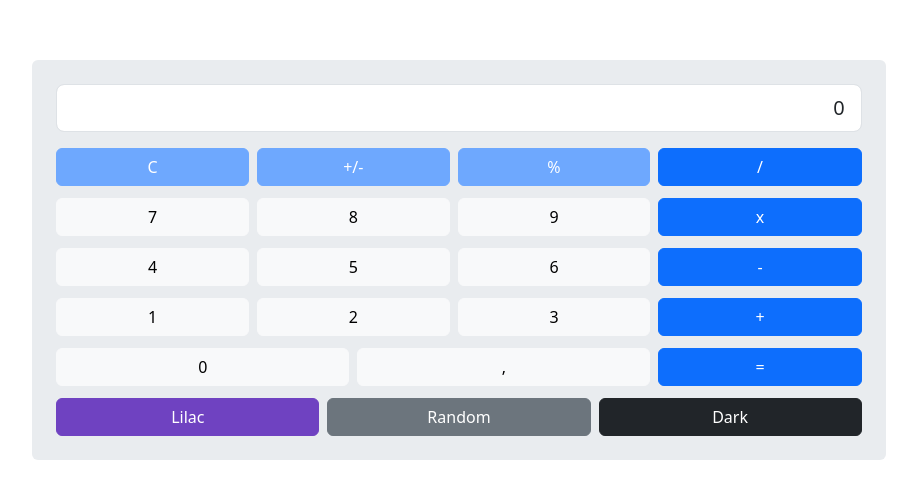
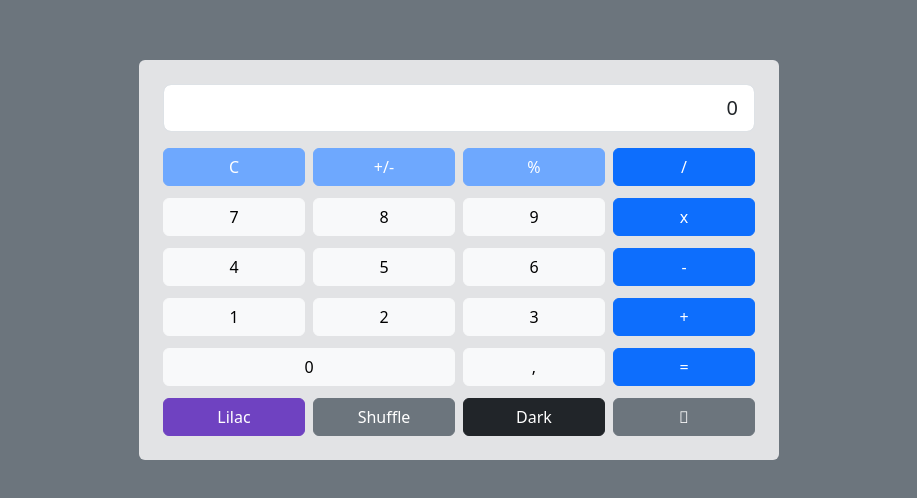
Before and after one commit to Egesiapres/calculator-app, a website built with webpack: page src/index.html in a window 1280 px wide. Shown: the part 140-638 px from the top of the page, without its empty margins (181-1098 px from the left). Built offline with nearby package versions, Linux system fonts and the light colour scheme.

Commit message:
implementing a better layour and adding .gitignore

```diff
--- a/src/index.html
+++ b/src/index.html
@@ -14,10 +14,13 @@
     <title>Calculator</title>
   </head>
 
-  <body>
-    <div class="d-flex justify-content-center align-items-center" style="height: 100vh">
-      <div class="col-8 p-3 bg-body-secondary rounded">
-        <form class="row justify-content-center p-2">
+  <body class="bg-secondary">
+    <div
+      class="d-flex justify-content-center align-items-center"
+      style="height: 100vh"
+    >
+      <div class="col-6 p-3 bg-secondary-subtle rounded">
+        <form class="row p-2">
           <div class="col">
             <input
               type="tel"
@@ -54,7 +57,7 @@
           </button>
           <button
             type="button"
-            class="btn btn-primary col-3 m-1"
+            class="btn btn-primary col m-1"
             id="div"
             value="/"
           >
@@ -88,14 +91,14 @@
           </button>
           <button
             type="button"
-            class="btn btn-primary col-3 m-1"
+            class="btn btn-primary col m-1"
             id="mul"
             value="x"
           >
             x
           </button>
         </div>
-        <div class="row justify-content-center m-1">
+        <div class="row m-1">
           <button
             type="button"
             class="btn btn-light col m-1"
@@ -122,14 +125,14 @@
           </button>
           <button
             type="button"
-            class="btn btn-primary col-3 m-1"
+            class="btn btn-primary col m-1"
             id="minus"
             value="-"
           >
             -
           </button>
         </div>
-        <div class="row justify-content-center m-1">
+        <div class="row m-1">
           <button
             type="button"
             class="btn btn-light col m-1"
@@ -156,22 +159,25 @@
           </button>
           <button
             type="button"
-            class="btn btn-primary col-3 m-1"
+            class="btn btn-primary col m-1"
             id="plus"
             value="+"
           >
             +
           </button>
         </div>
-        <div class="row justify-content-center m-1">
+        <div class="row m-1">
+          <div class="col-6 ps-0 pe-2">
             <button
               type="button"
-            class="btn btn-light col m-1"
+              class="btn container btn-light m-1"
               id="zero"
               value="0"
             >
               0
             </button>
+          </div>
+
           <button
             type="button"
             class="btn btn-light col m-1"
@@ -182,7 +188,7 @@
           </button>
           <button
             type="button"
-            class="btn btn-primary col-3 m-1"
+            class="btn btn-primary col m-1"
             id="equal"
             value="="
           >
@@ -190,10 +196,10 @@
           </button>
         </div>
 
-        <div class="row justify-content-center m-1">
+        <div class="row m-1">
           <button
             type="button"
-            class="btn col m-1 text-white primary-purple"
+            class="btn col m-1 primary-purple"
             id="lilac"
             value="false"
           >
@@ -205,7 +211,7 @@
             id="random"
             value="false"
           >
-            Random
+            Shuffle
           </button>
           <button
             type="button"
@@ -215,6 +221,14 @@
           >
             Dark
           </button>
+          <button
+            type="button"
+            class="btn btn-secondary col m-1"
+            id="apple"
+            value="false"
+          >
+            
+          </button>
         </div>
       </div>
     </div>
--- a/src/scss/styles.scss
+++ b/src/scss/styles.scss
@@ -10,10 +10,6 @@ button {
 }
 
 // default palette
-.bg-blue {
-  background-color: $blue-100;
-}
-
 .secondary-blue {
   background-color: $blue-300;
   border-color: $blue-300;
```
Also changed, not shown: 1 other file. Lines whose indentation alone changed are shown as unchanged.
